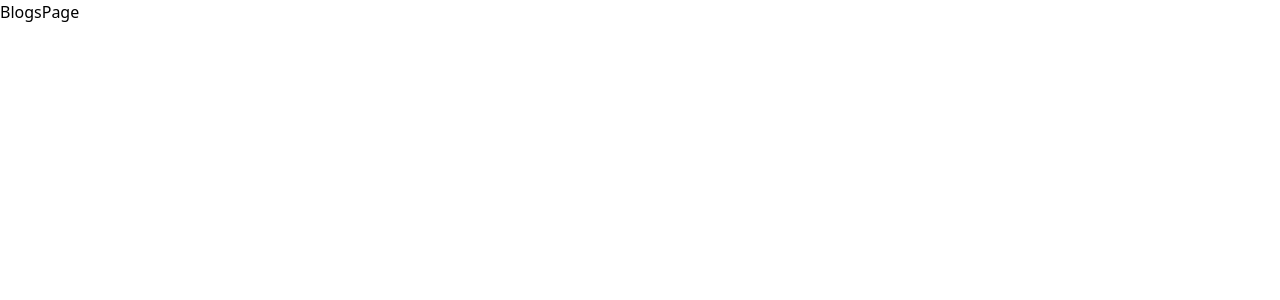
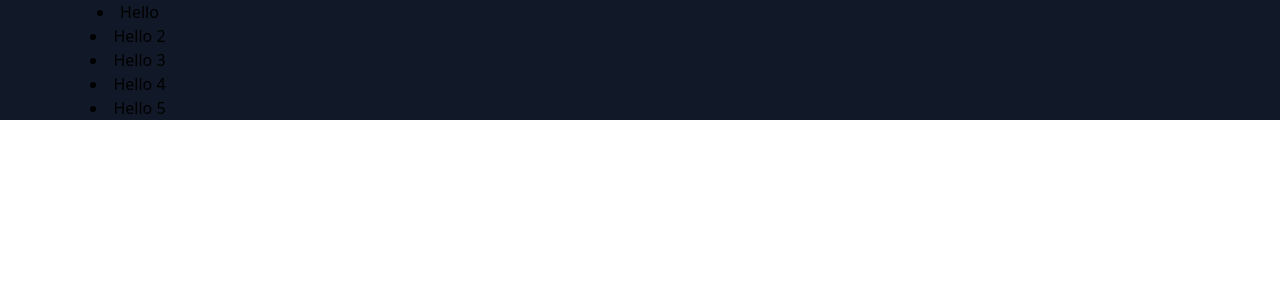
Before and after one commit to Puneet56/puneetdhiman, a Next.js app: page /blogs in a window 1280 px wide. Shown: the top 300 px of the page. Built offline with nearby package versions, Linux system fonts and the light colour scheme.

Commit message:
Blogs page sider

```diff
--- a/pages/blogs/index.tsx
+++ b/pages/blogs/index.tsx
@@ -1,5 +1,15 @@
 const BlogsPage = () => {
-	return <div>BlogsPage</div>;
+	return (
+		<div className="bg-gray-900">
+			<div className="h-full flex flex-col items-center justify-start w-64">
+				<li>Hello</li>
+				<li>Hello 2</li>
+				<li>Hello 3</li>
+				<li>Hello 4</li>
+				<li>Hello 5</li>
+			</div>
+		</div>
+	);
 };
 
 export default BlogsPage;
```
